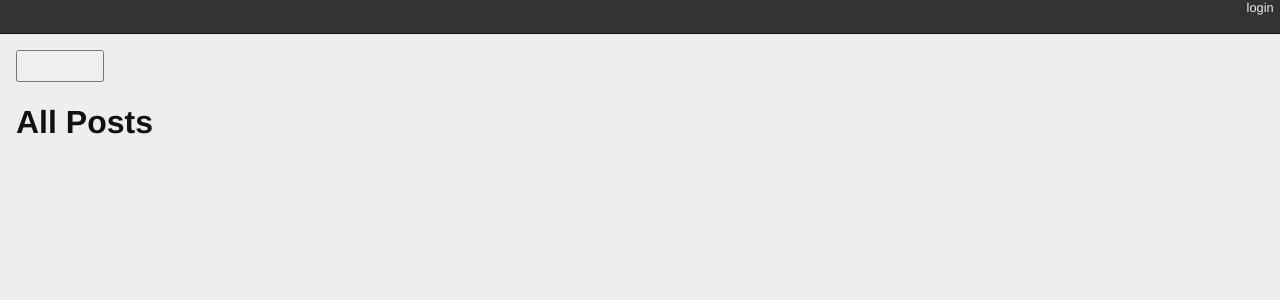
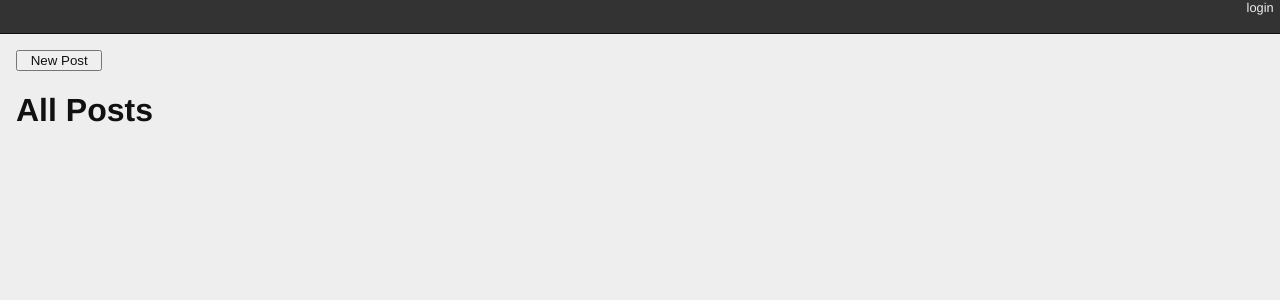
Before and after one commit to ColinKujala/django-blog, a Django app: page / in a window 1280 px wide. Shown: the top 300 px of the page. Run offline with Django 5.2, Linux system fonts and the light colour scheme; data that the repository does not hold is empty.

Commit message:
fixing CSS issue

```diff
--- a/blogging/static/django_blog.css
+++ b/blogging/static/django_blog.css
@@ -50,20 +50,10 @@ body {
 #content {
     margin: 0em 1em 1em;
 }
-#go-add {
-    color: #eee;
+#go-add a {
+    color: #111;
     padding: 0.5em;
     text-decoration: none;
-}
-#go-add a {
-    color: #eee;
-    padding: 0.5em;
-    text-decoration: none;
-}
-#go-add a:hover {
-    color: #eee;
-    padding: 0.5em;
-    text-decoration: underline;
 }
 
 ul#entries {
```
